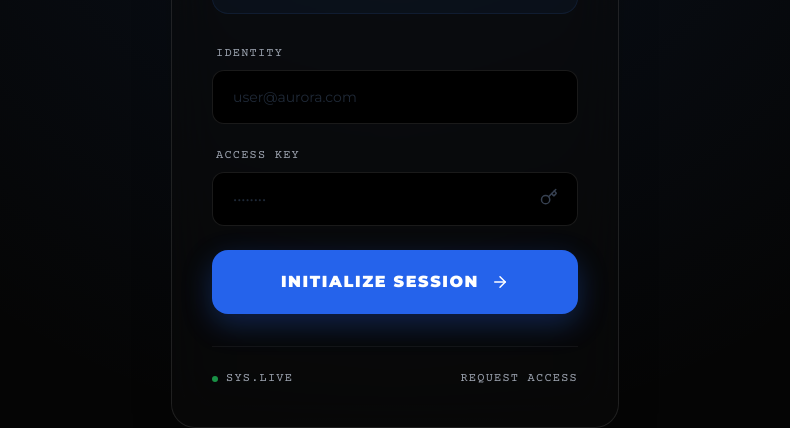
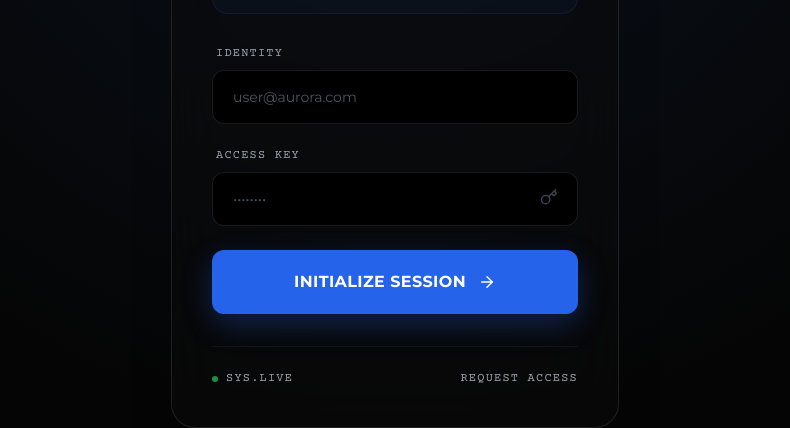
Before and after one commit to thanhcong2k7/auroradist, a React (Vite) app: page / in a window 1280 px wide. Shown: the part 273-701 px from the top of the page, without its empty margins (245-1035 px from the left). Built offline with nearby package versions, Linux system fonts and the light colour scheme.

Commit message:
Update Login.tsx

```diff
--- a/pages/Login.tsx
+++ b/pages/Login.tsx
@@ -63,7 +63,7 @@ const Login: React.FC<LoginProps> = ({ onLogin }) => {
                 type="email"
                 value={email}
                 onChange={(e) => setEmail(e.target.value)}
-                className="w-full bg-black border border-white/10 rounded-xl px-5 py-4 text-sm focus:outline-none focus:border-blue-500/50 transition-all shadow-inner placeholder:text-gray-800"
+                className="w-full bg-black border border-white/10 rounded-xl px-5 py-4 text-sm focus:outline-none focus:border-blue-500/50 transition-all shadow-inner placeholder:text-gray-600"
                 placeholder="user@aurora.com"
               />
             </div>
@@ -75,7 +75,7 @@ const Login: React.FC<LoginProps> = ({ onLogin }) => {
                   type="password"
                   value={password}
                   onChange={(e) => setPassword(e.target.value)}
-                  className="w-full bg-black border border-white/10 rounded-xl px-5 py-4 text-sm focus:outline-none focus:border-blue-500/50 transition-all shadow-inner placeholder:text-gray-800"
+                  className="w-full bg-black border border-white/10 rounded-xl px-5 py-4 text-sm focus:outline-none focus:border-blue-500/50 transition-all shadow-inner placeholder:text-gray-600"
                   placeholder="••••••••"
                 />
                 <Key className="absolute right-5 top-4 text-gray-700" size={18} />
@@ -91,7 +91,7 @@ const Login: React.FC<LoginProps> = ({ onLogin }) => {
             <button
               type="submit"
               disabled={loading}
-              className="w-full py-5 bg-blue-600 hover:bg-blue-500 text-white font-black uppercase tracking-widest rounded-2xl shadow-[0_10px_30px_rgba(37,99,235,0.3)] hover:shadow-[0_15px_40px_rgba(37,99,235,0.4)] transition-all flex items-center justify-center gap-3 disabled:opacity-50 active:scale-[0.98]"
+              className="w-full py-5 bg-blue-600 hover:bg-blue-500 text-white font-bold uppercase tracking-wide rounded-xl shadow-[0_10px_30px_rgba(37,99,235,0.3)] hover:shadow-[0_15px_40px_rgba(37,99,235,0.4)] transition-all flex items-center justify-center gap-3 disabled:opacity-50 active:scale-[0.98]"
             >
               {loading ? (
                 <>Verifying <Loader2 className="animate-spin" size={18} /></>
```
